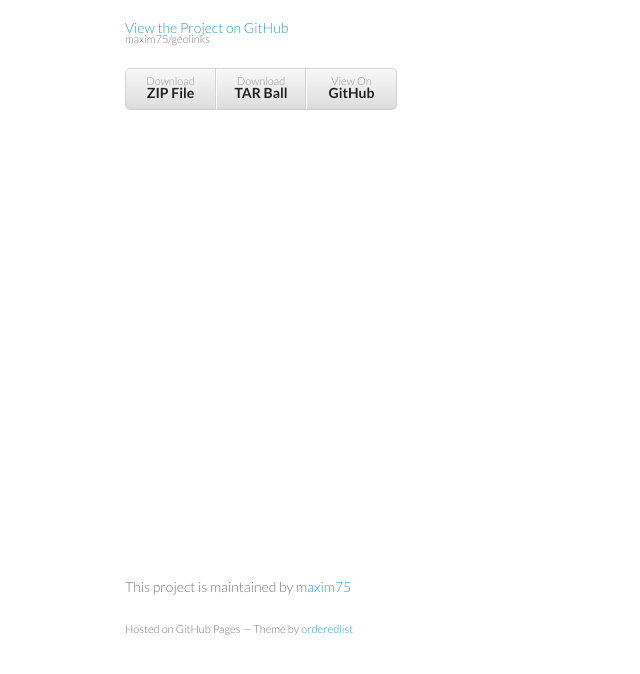
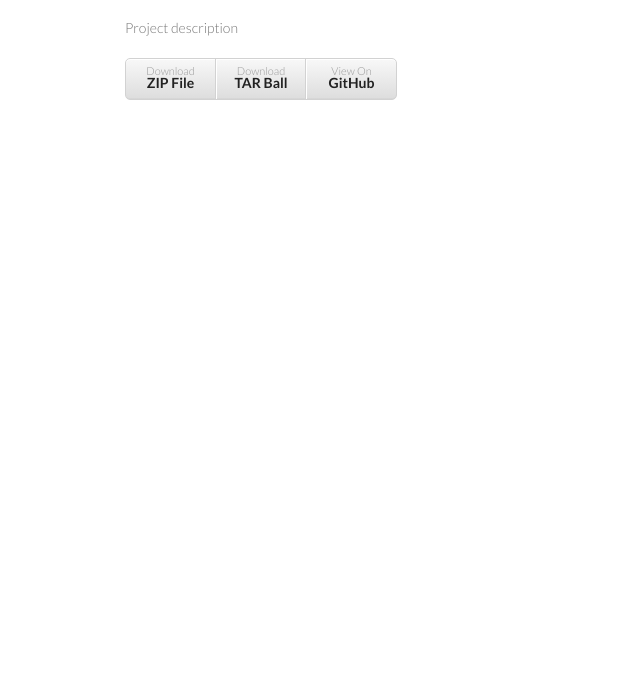
Before and after one commit to maxim75/geolinks, a plain HTML site: page index.html in a window 1280 px wide. Shown: the part 92-766 px from the top of the page, without its empty margins (85-725 px from the left). Drawn offline with Linux system fonts and the light colour scheme.

Commit message:
Update index.html

```diff
--- a/index.html
+++ b/index.html
@@ -8,18 +8,12 @@
     <link rel="stylesheet" href="stylesheets/styles.css">
     <link rel="stylesheet" href="stylesheets/github-light.css">
     <meta name="viewport" content="width=device-width, initial-scale=1, user-scalable=no">
-    <!--[if lt IE 9]>
-    <script src="//html5shiv.googlecode.com/svn/trunk/html5.js"></script>
-    <![endif]-->
   </head>
   <body>
     <div class="wrapper">
       <header>
         <h1>Geolinks</h1>
-        <p></p>
-
-        <p class="view"><a href="https://github.com/maxim75/geolinks">View the Project on GitHub <small>maxim75/geolinks</small></a></p>
-
+        <p>Project description</p>
 
         <ul>
           <li><a href="https://github.com/maxim75/geolinks/zipball/master">Download <strong>ZIP File</strong></a></li>
@@ -31,8 +25,7 @@
         <p>Hello</p>
       </section>
       <footer>
-        <p>This project is maintained by <a href="https://github.com/maxim75">maxim75</a></p>
-        <p><small>Hosted on GitHub Pages &mdash; Theme by <a href="https://github.com/orderedlist">orderedlist</a></small></p>
+
       </footer>
     </div>
     <script src="javascripts/scale.fix.js"></script>
```
